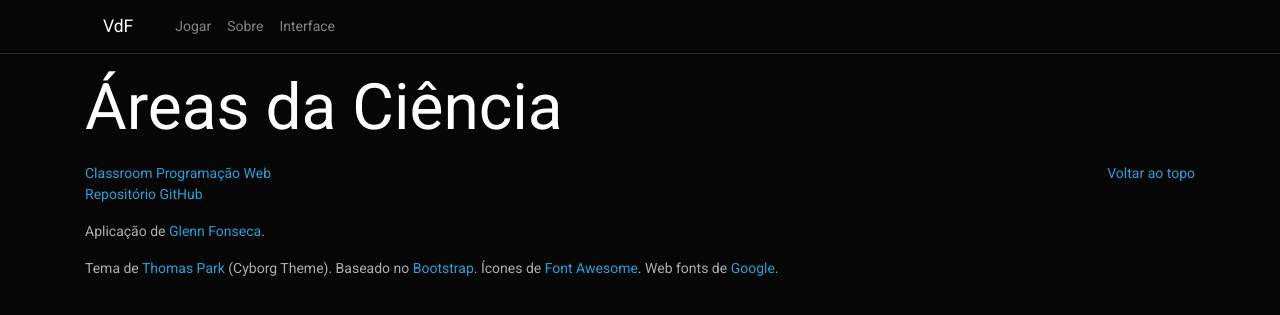
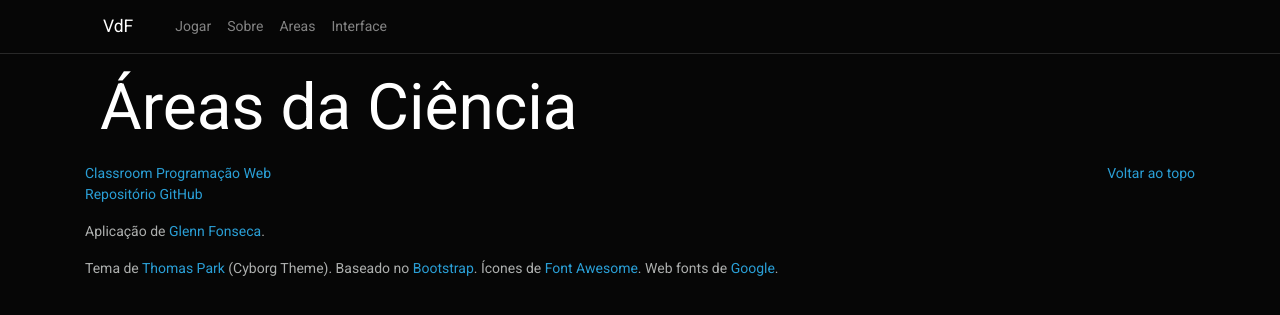
Before and after one commit to glenn-f/ProgWeb, a Node project: template Game/app/views/area/index.handlebars in a window 1280 px wide. Shown: the top 315 px of the page. Run offline with Node 20 templates, Linux system fonts and the light colour scheme; the template is opened without the code that fills it, so the values that code supplies are empty; some libraries are stand-ins or nearby versions; some web fonts are replaced.

Commit message:
Game - Exercício 6
Criada a rota "area" para apresentar os registros da tabela Areas.

```diff
--- a/Game/app/views/area/index.handlebars
+++ b/Game/app/views/area/index.handlebars
@@ -1,6 +1,8 @@
+<div class="container">
     <h1>Áreas da Ciência</h1>
     <ul>
         {{#each areas}}
         <li>{{nome}}</li>
         {{/each}}
     </ul>
+</div>
--- a/Game/app/views/layouts/main.handlebars
+++ b/Game/app/views/layouts/main.handlebars
@@ -20,6 +20,9 @@
             </li>
             <li class="nav-item">
               <a class="nav-link" href="/sobre">Sobre</a>
+            </li>
+            <li class="nav-item">
+              <a class="nav-link" href="/area">Areas</a>
             </li>
             <li class="nav-item">
               <a class="nav-link" href="/ui">Interface</a>
```
Lines whose indentation alone changed are shown as unchanged.
